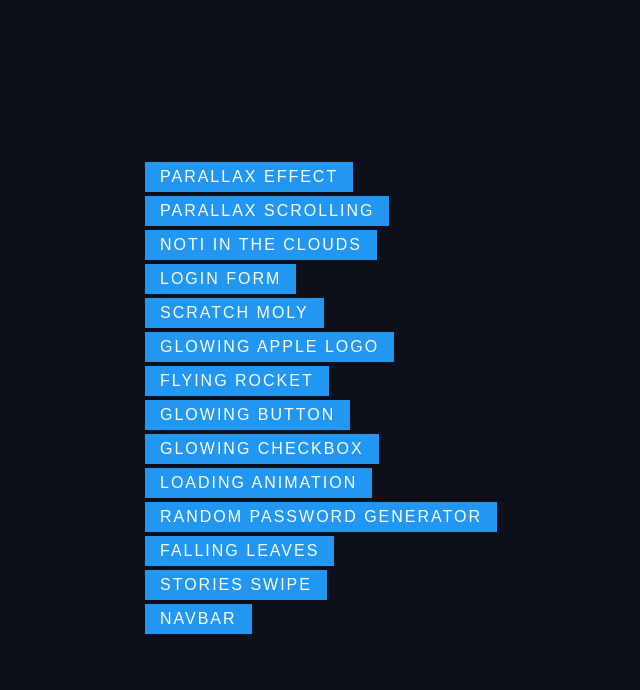
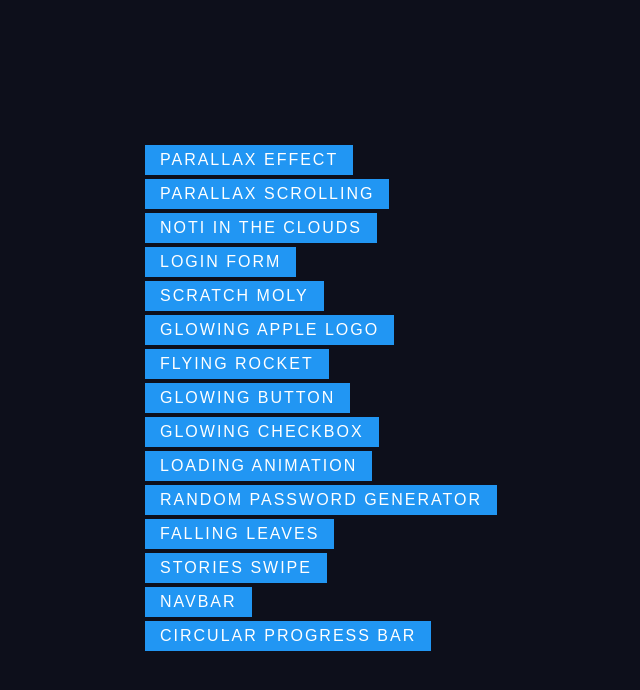
Before and after one commit to sagasu/fePlayground, a plain HTML site: page index.html in a window 1280 px wide. Shown: the top 690 px of the page, without its empty margins (319-959 px from the left). Drawn offline with Linux system fonts and the light colour scheme.

Commit message:
updating index html

```diff
--- a/index.html
+++ b/index.html
@@ -22,6 +22,7 @@
         <li data-text="Falling leaves"><a href="./falling-leaves/index.html" target="_blank">Falling leaves</a></li>
         <li data-text="Stories swipe"><a href="./stories-swipe/index.html" target="_blank">Stories swipe</a></li>
         <li data-text="Navbar"><a href="./navbar/index.html" target="_blank">Navbar</a></li>
+        <li data-text="Circular progress bar"><a href="./circular-progress-bar/index.html" target="_blank">Circular progress bar</a></li>
     </ul>
 </body>
 </html>
```
